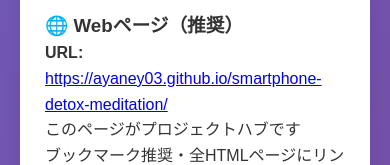
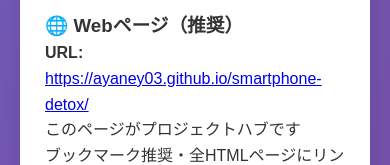
Before and after one commit to Ayaney03/meditation-program, a plain HTML site: page index.html in a window 390 px wide. Shown: the part 2488-2653 px from the top of the page. Drawn offline with Linux system fonts and the light colour scheme.

Commit message:
正しいリポジトリ名smartphone-detoxに対応

```diff
--- a/index.html
+++ b/index.html
@@ -339,7 +339,7 @@
             <div class="info-grid">
                 <div class="info-card">
                     <h3>🌐 Webページ（推奨）</h3>
-                    <p><strong>URL:</strong> <a href="https://ayaney03.github.io/smartphone-detox-meditation/" target="_blank">https://ayaney03.github.io/smartphone-detox-meditation/</a></p>
+                    <p><strong>URL:</strong> <a href="https://ayaney03.github.io/smartphone-detox/" target="_blank">https://ayaney03.github.io/smartphone-detox/</a></p>
                     <p>このページがプロジェクトハブです</p>
                     <p>ブックマーク推奨・全HTMLページにリンク済み</p>
                 </div>
```
